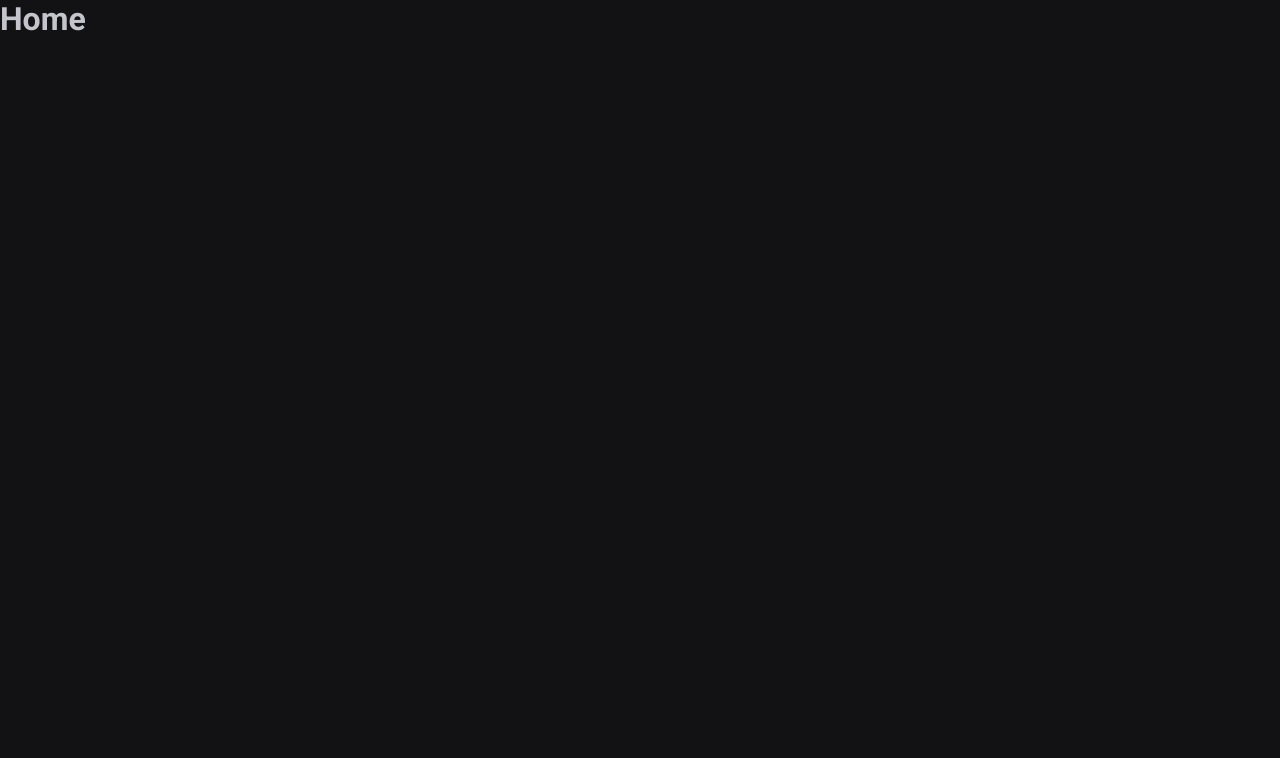
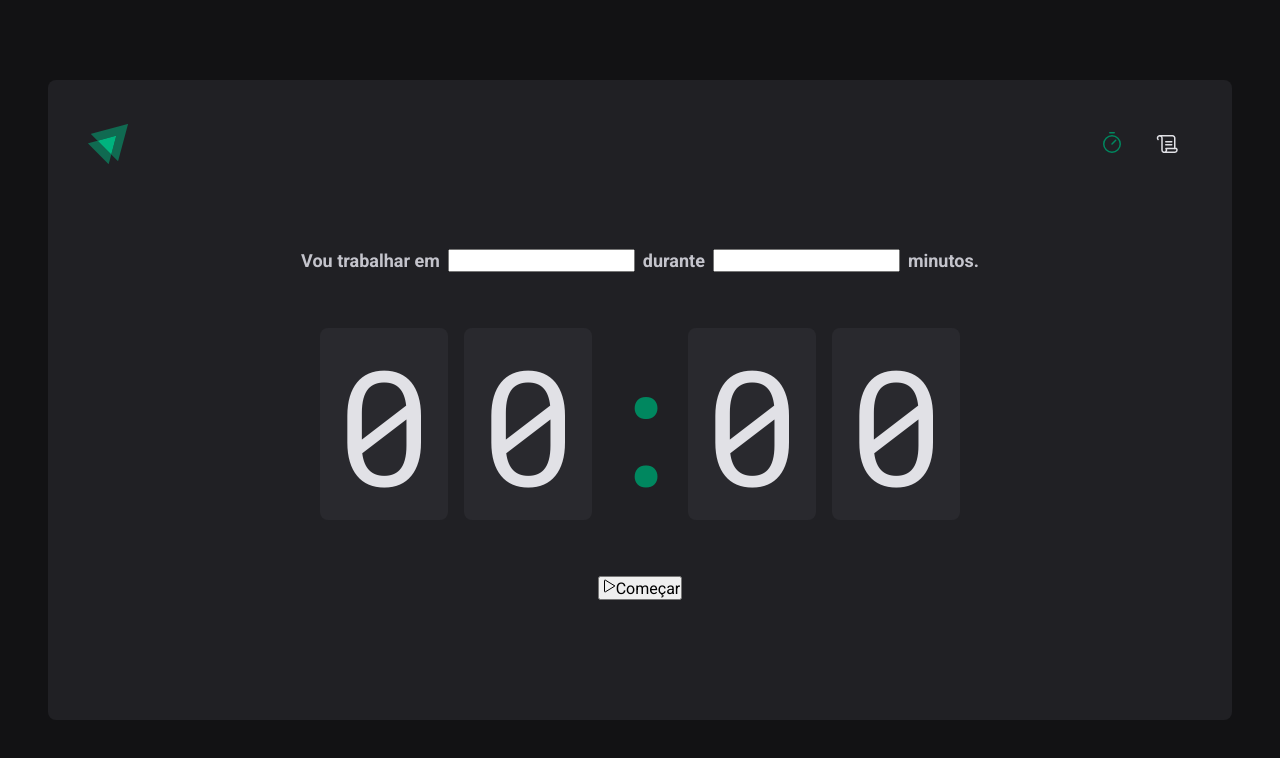
Before and after one commit to RayanCardoso/react-recap, a React (Vite) app in the folder 02-ignite-timer/: page / in a window 1280 px wide. Shown: the top 758 px of the page. Built offline with nearby package versions, Linux system fonts and the light colour scheme.

Commit message:
Adding page route logic between the history and the main page, as well as styling with styled components

```diff
--- a/02-ignite-timer/package.json
+++ b/02-ignite-timer/package.json
@@ -10,6 +10,7 @@
     "preview": "vite preview"
   },
   "dependencies": {
+    "phosphor-react": "^1.4.1",
     "react": "^19.0.0",
     "react-dom": "^19.0.0",
     "react-router-dom": "^7.1.5",
--- a/02-ignite-timer/src/Router.tsx
+++ b/02-ignite-timer/src/Router.tsx
@@ -1,12 +1,15 @@
 import { Route, Routes } from 'react-router-dom'
+import { History } from './pages/History'
+import { DefaultLayout } from './layouts/DefaultLayout'
 import { Home } from './pages/Home'
-import { History } from './pages/History'
 
 export function Router() {
     return (
         <Routes>
-            <Route path="/" element={<Home />}/>
-            <Route path="/history" element={<History />}/>
+            <Route path="/" element={<DefaultLayout />}>
+                <Route path="/" element={<Home />}/>
+                <Route path="/history" element={<History />}/>
+            </Route>
         </Routes>
     )
 }
--- /dev/null
+++ b/02-ignite-timer/src/components/Header/index.tsx
@@ -0,0 +1,22 @@
+import { HeaderContainer } from "./styles";
+
+import logoIgnite from "../../assets/logo-ignite.svg"
+import { Scroll, Timer } from "phosphor-react";
+import { NavLink } from "react-router-dom";
+
+export function Header() {
+    return (
+        <HeaderContainer>
+            <img src={logoIgnite} alt="" />
+            <nav>
+                <NavLink to="/" title="Timer">
+                    <Timer size={24} />
+                </NavLink>
+
+                <NavLink to="/history" title="Histórico">
+                    <Scroll size={24} />
+                </NavLink>
+            </nav>
+        </HeaderContainer>
+    )
+}
--- /dev/null
+++ b/02-ignite-timer/src/components/Header/styles.ts
@@ -0,0 +1,34 @@
+import styled from "styled-components";
+
+export const HeaderContainer = styled.header`
+    display: flex;
+    align-items: center;
+    justify-content: space-between;
+
+    nav {
+        display: flex;
+        gap: 0.5rem;
+
+        a {
+            width: 3rem;
+            height: 3rem;
+
+            display: flex;
+            justify-content: center;
+            align-items: center;
+
+            color: ${props => props.theme["gray-100"]};
+
+            border-top: 3px solid transparent;
+            border-bottom: 3px solid transparent;
+
+            &:hover {
+                border-bottom: 3px solid ${(props) => props.theme["green-500"]};
+            }
+
+            &.active {
+                color: ${props => props.theme["green-500"]};
+            }
+        }
+    }
+`;
--- /dev/null
+++ b/02-ignite-timer/src/layouts/DefaultLayout/index.tsx
@@ -0,0 +1,12 @@
+import { Outlet } from "react-router-dom";
+import { LayoutContainer } from "./styles";
+import { Header } from "../../components/Header";
+
+export function DefaultLayout() {
+    return (
+        <LayoutContainer>
+            <Header />
+            <Outlet />
+        </LayoutContainer>
+    )
+}
--- /dev/null
+++ b/02-ignite-timer/src/layouts/DefaultLayout/styles.ts
@@ -0,0 +1,14 @@
+import styled from "styled-components";
+
+export const LayoutContainer = styled.div`
+    max-width: 74rem;
+    height: calc(100vh - 10rem);
+    margin: 5rem auto;
+    padding: 2.5rem;
+
+    background-color: ${props => props.theme["gray-800"]};
+    border-radius: 8px;
+
+    display: flex;
+    flex-direction: column;
+`
--- a/02-ignite-timer/src/pages/Home.tsx
+++ /dev/null
@@ -1,3 +0,0 @@
-export function Home() {
-  return <h1>Home</h1>
-}
--- /dev/null
+++ b/02-ignite-timer/src/pages/Home/index.tsx
@@ -0,0 +1,35 @@
+import { Play } from "phosphor-react";
+import { CountDownContainer, FormContainer, HomeContainer, Separator } from "./styles";
+
+export function Home() {
+    return (
+        <HomeContainer>
+            <form action="">
+                <FormContainer>
+                    <label htmlFor="task">Vou trabalhar em</label>
+                    <input id="task" type="text" />
+
+                    <label htmlFor="minutesAmount">durante</label>
+                    <input id="minutesAmount" type="number" />
+
+                    <span>minutos.</span>
+                </FormContainer>
+
+                <CountDownContainer>
+                    <span>0</span>
+                    <span>0</span>
+
+                    <Separator>:</Separator>
+
+                    <span>0</span>
+                    <span>0</span>
+                </CountDownContainer>
+
+                <button type="submit">
+                    <Play />
+                    Começar
+                </button>
+            </form>
+        </HomeContainer>
+    )
+}
--- /dev/null
+++ b/02-ignite-timer/src/pages/Home/styles.ts
@@ -0,0 +1,56 @@
+import styled from "styled-components";
+
+export const HomeContainer = styled.main`
+    flex: 1;
+
+    display: flex;
+    flex-direction: column;
+    align-items: center;
+    justify-content: center;
+
+    form {
+        display: flex;
+        flex-direction: column;
+        align-items: center;
+        gap: 3.5rem;
+    }
+`;
+
+export const FormContainer = styled.div`
+    width: 100%;
+    display: flex;
+    align-items: center;
+    justify-content: center;
+    gap: 0.5rem;
+    color: ${props => props.theme["green-100"]};
+    font-size: 1.125rem;
+    font-weight: bold;
+    flex-wrap: wrap;
+
+`;
+
+export const CountDownContainer = styled.div`
+    font-family: 'Roboto Mono', monospace;
+    font-size: 10rem;
+    line-height: 8rem;
+    color: ${props => props.theme["gray-100"]};
+
+    display: flex;
+    gap: 1rem;
+
+    span {
+        background-color: ${props => props.theme["gray-700"]};
+        padding: 2rem 1rem;
+        border-radius: 8px;
+    }
+`;
+
+export const Separator = styled.div`
+    padding: 2rem 0;
+    color: ${props => props.theme["green-500"]};
+
+    width: 4rem;
+    overflow: hidden;
+    display: flex;
+    justify-content: center;
+`
--- a/02-ignite-timer/src/styles/global.ts
+++ b/02-ignite-timer/src/styles/global.ts
@@ -15,6 +15,7 @@
     body {
         background: ${(props) => props.theme['gray-900']};
         color: ${(props) => props.theme['gray-300']};
+        -webkit-font-smoothing: antialiased;
     }
 
 
```
Also changed, not shown: 02-ignite-timer/src/assets/logo-ignite.svg (added), 1 other file (tests, documents, lock files or other folders).
